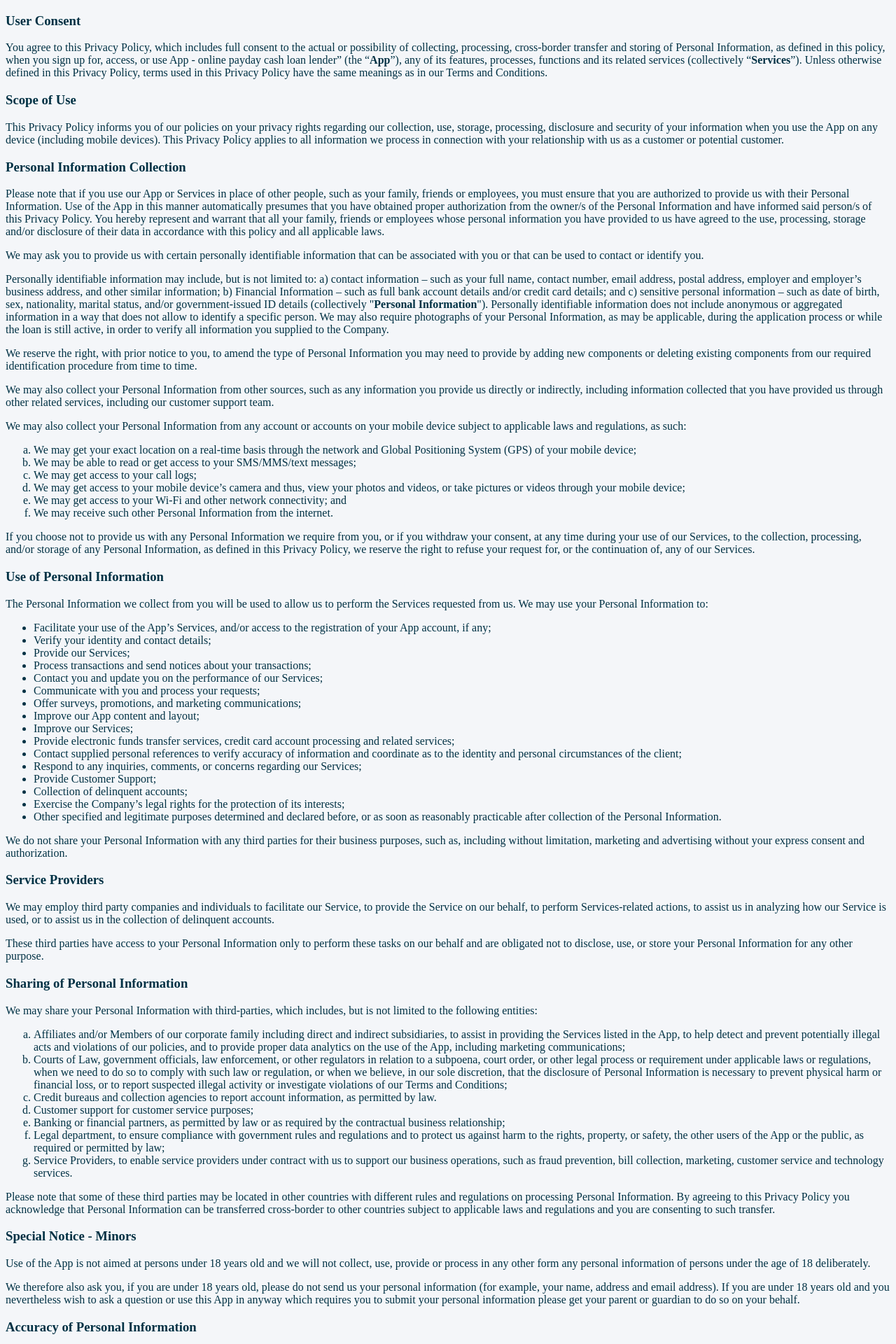
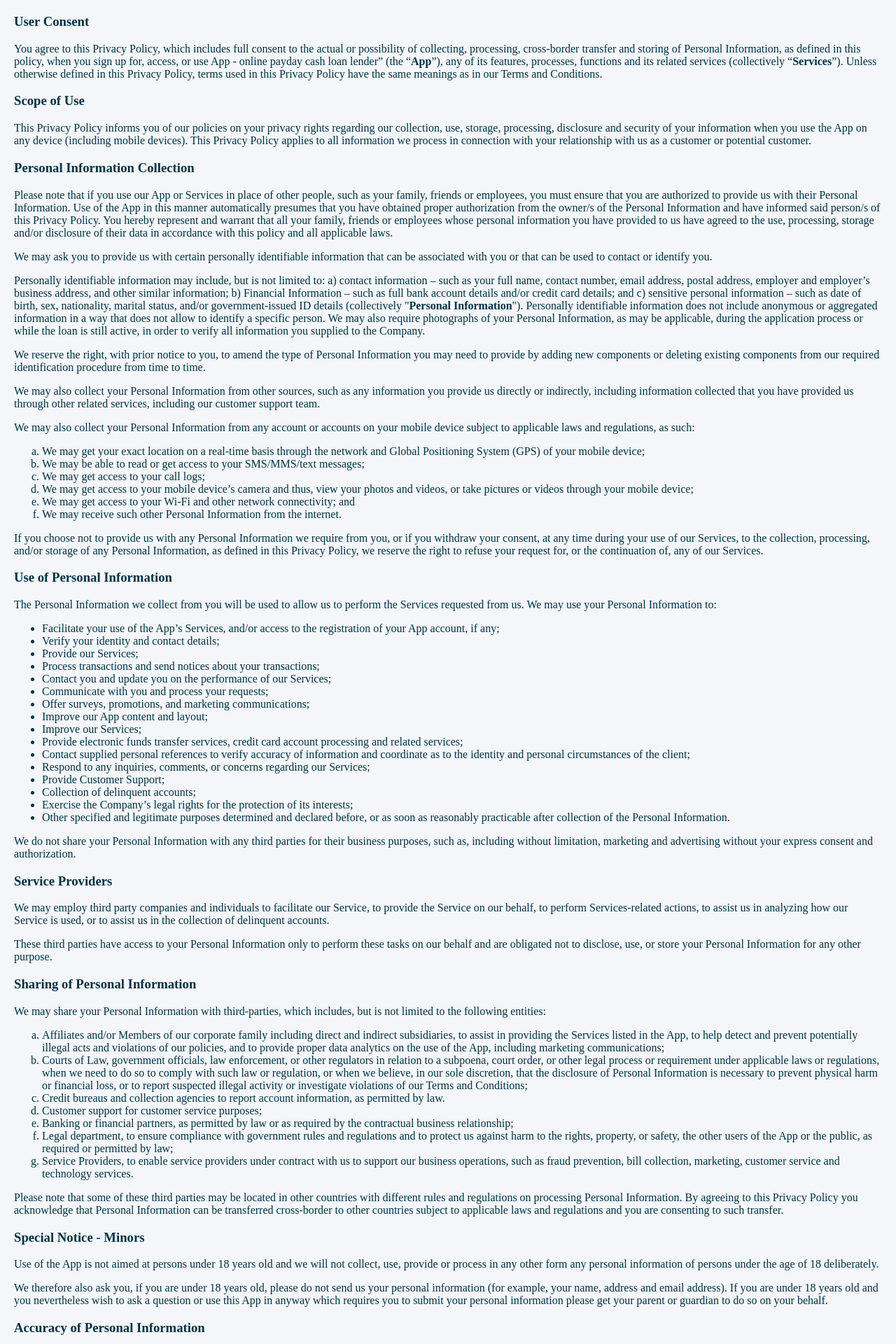
Before and after one commit to mockuper/api-loans, a Python web app: template templates/privacy.html in a window 1280 px wide. Shown: the top 1920 px of the page at 70% size. Run offline with Jinja, Linux system fonts and the light colour scheme; the template is opened without the code that fills it, so the values that code supplies are empty.

Commit message:
[fix] wrapper

```diff
--- a/templates/privacy.html
+++ b/templates/privacy.html
@@ -11,6 +11,10 @@
       #wrapper {
         color: #003144;
         background: #f4f6f9;
+        margin-left: 20px;
+        margin-right: 20px;
+        margin-top: 20px;
+        margin-bottom: 20px;
       }
     </style>
   </head>
```
